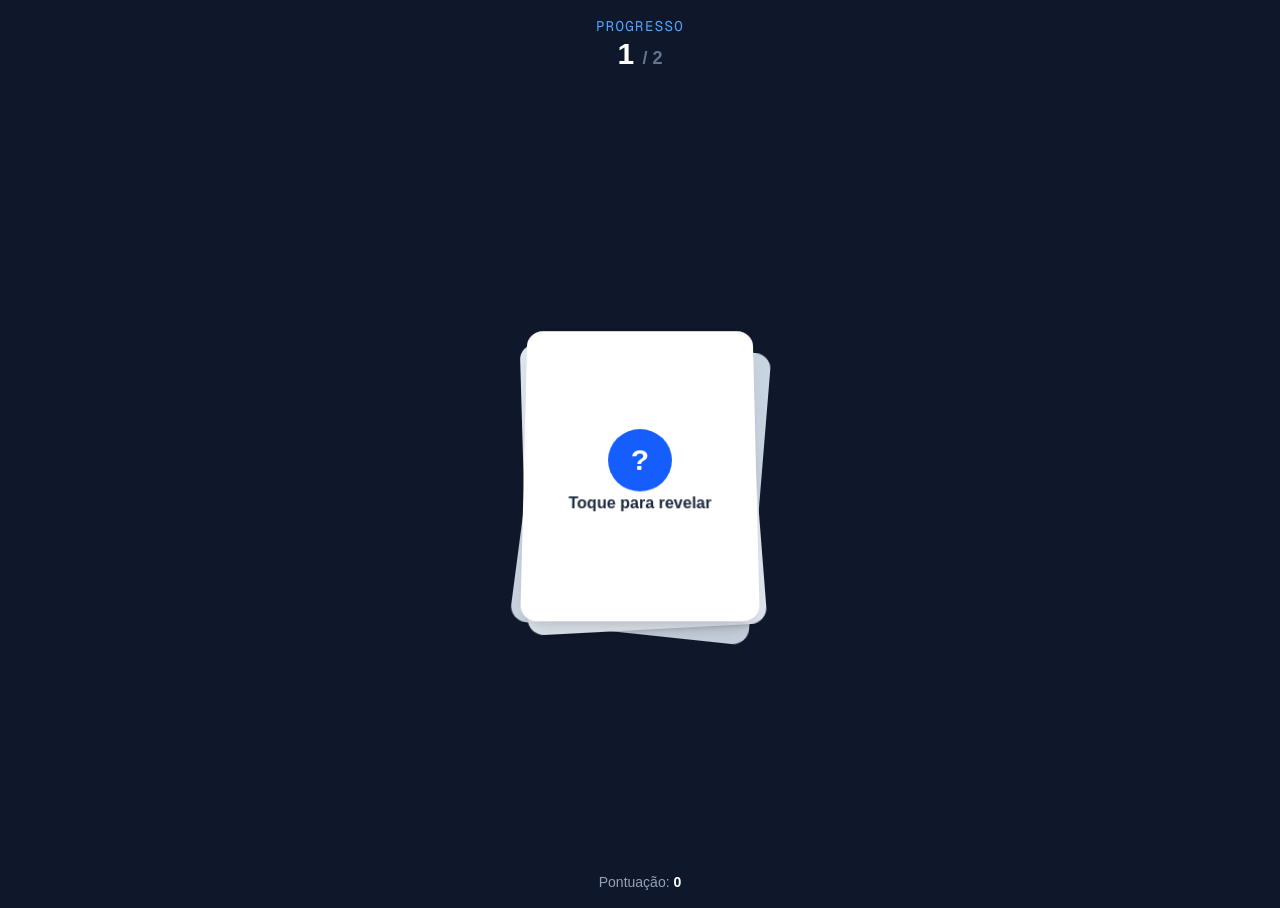
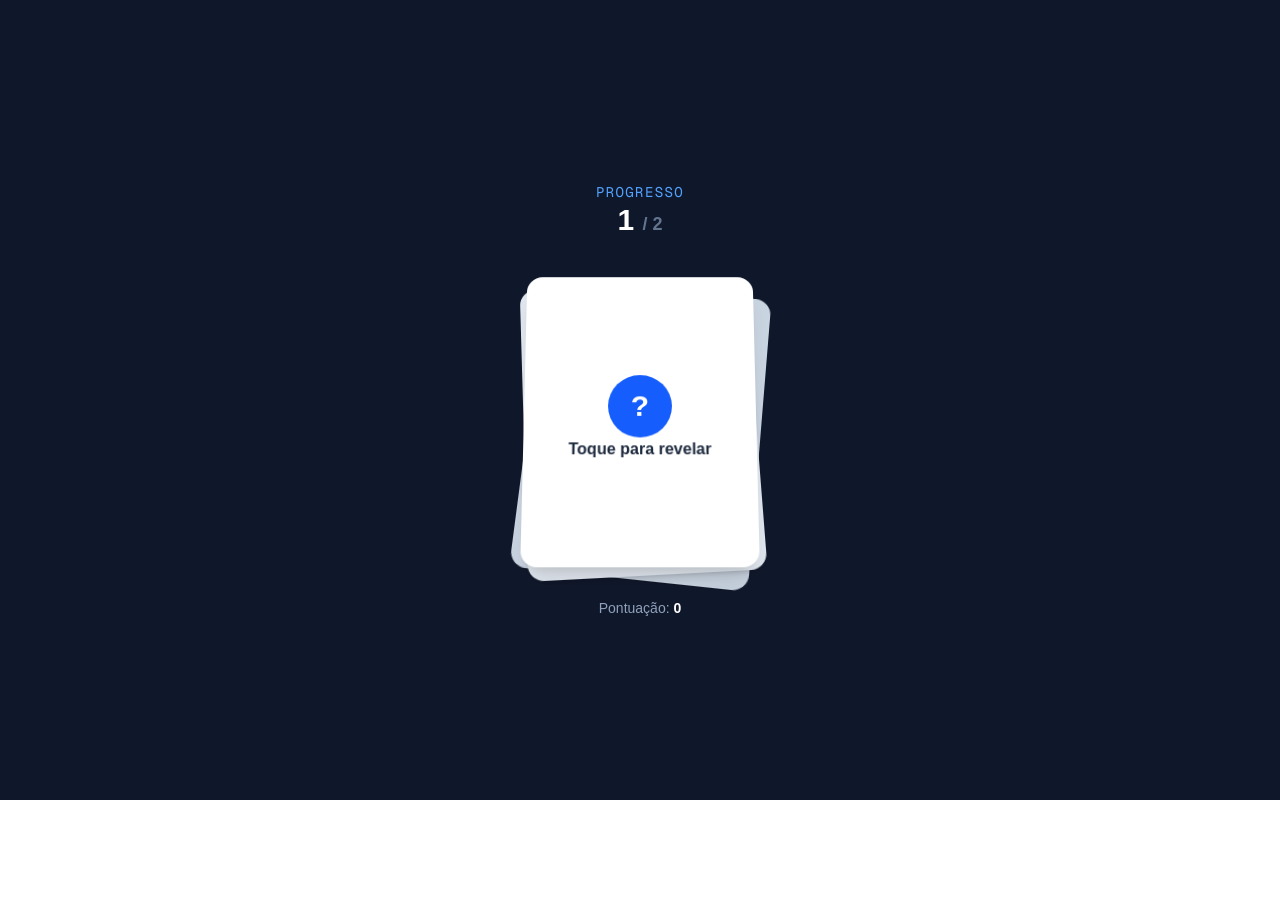
Before and after one commit to Audamon/quiz-ods, a Next.js app: page / in a window 1280 px wide. After the commit the page ends 800 px from the top, so only its background shows below. Built offline with nearby package versions, Linux system fonts and the light colour scheme.

Commit message:
ajuste de resposividade

```diff
--- a/app/page.tsx
+++ b/app/page.tsx
@@ -74,7 +74,7 @@ export default function JogoPage() {
 
   return (
     <main
-      className="flex flex-col items-center justify-center bg-slate-900 p-4 overflow-auto"
+      className="flex w-full flex-col items-center justify-center bg-slate-900 p-4 gap-8 overflow-auto min-h-screen"
       style={{ padding: "16px" }}
     >
       {/* HUD de Progresso */}
@@ -96,6 +96,7 @@ export default function JogoPage() {
           animate={{ x: 0, opacity: 1 }}
           exit={{ x: -100, opacity: 0 }}
           transition={{ duration: 0.3 }}
+          className="w-full flex justify-center align-middle "
         >
           <Deck
             question={questions[currentIndex]}
--- a/components/Deck/index.tsx
+++ b/components/Deck/index.tsx
@@ -78,7 +78,7 @@ export default function Deck({ question, onAnswer, currentIndex }: DeckProps) {
   };
 
   return (
-    <div className="flex flex-col items-center shrink-0 justify-center scroll-auto w-full max-w-sm mx-auto gap-8 min-h-screen py-10 [transform-style:preserve-3d] perspective-1000">
+    <div className="flex flex-col lg:flex-row 2xl:flex-col items-center shrink-0 justify-center scroll-auto w-full max-w-4xl mx-auto gap-8  py-10 [transform-style:preserve-3d] perspective-1000">
       {/* Container do Monte (Deck) Angulado */}
       <div className="relative w-64 h-80 sm:w-58 sm:h-74 mb-10 flex justify-start transform-style-3d rotate-x-12">
         {/* Cartas Decorativas de Fundo (Monte) */}
@@ -142,13 +142,13 @@ export default function Deck({ question, onAnswer, currentIndex }: DeckProps) {
             animate={{ opacity: 1, y: 0 }}
             exit={{ opacity: 0, y: 10 }}
             transition={{ delay: 0.4, duration: 0.3 }}
-            className="w-full md:grid md:grid-cols-2  gap-4 p-0"
+            className=" grid grid-cols-2  gap-4 p-0"
           >
             {question.options.map((option, index) => (
               <button
                 key={index}
                 onClick={() => handleAnswerClick(index)}
-                className="text-left text-sm transition-all duration-200 ease-out md:h-22 cursor-pointer
+                className="text-left text-sm transition-all duration-200 ease-out md:h-22 md:w-48 cursor-pointer
              hover:bg-white/20 hover:scale-[1.02] hover:shadow-[0_0_15px_rgba(255,255,255,0.3)]"
                 style={{
                   // Forçando a borda que o Tailwind não quis renderizar
```
